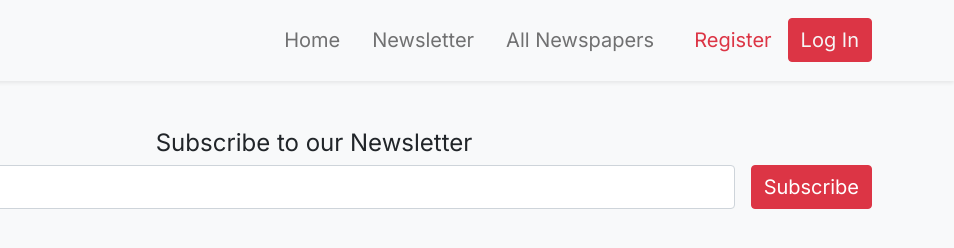
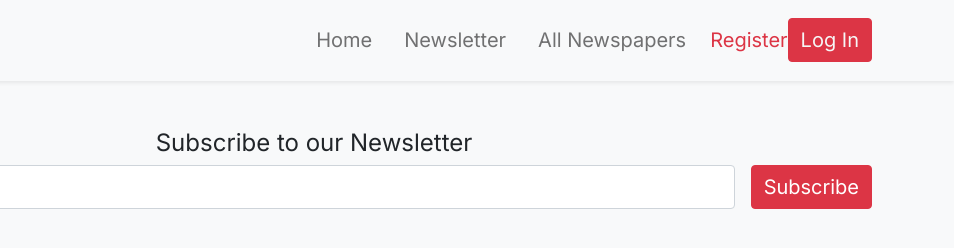
Before and after one commit to jainsaman/The-Cut-Paste, a plain HTML site: page index.html in a window 1280 px wide. Shown: the full height of the page, 326-1280 px from the left. Drawn offline with nearby package versions, Linux system fonts and the light colour scheme.

Commit message:
fix: more styles

```diff
--- a/style.css
+++ b/style.css
@@ -31,6 +31,9 @@ body {
   max-height: 100%;
   margin: 0 auto;
 }
+#register-btn {
+  padding: 1rem 0 !important;
+}
 .btn a {
   text-decoration: none;
   color: var(--brand-color);
```
Also changed, not shown: allnewspapers.html (+1 -1 lines).
